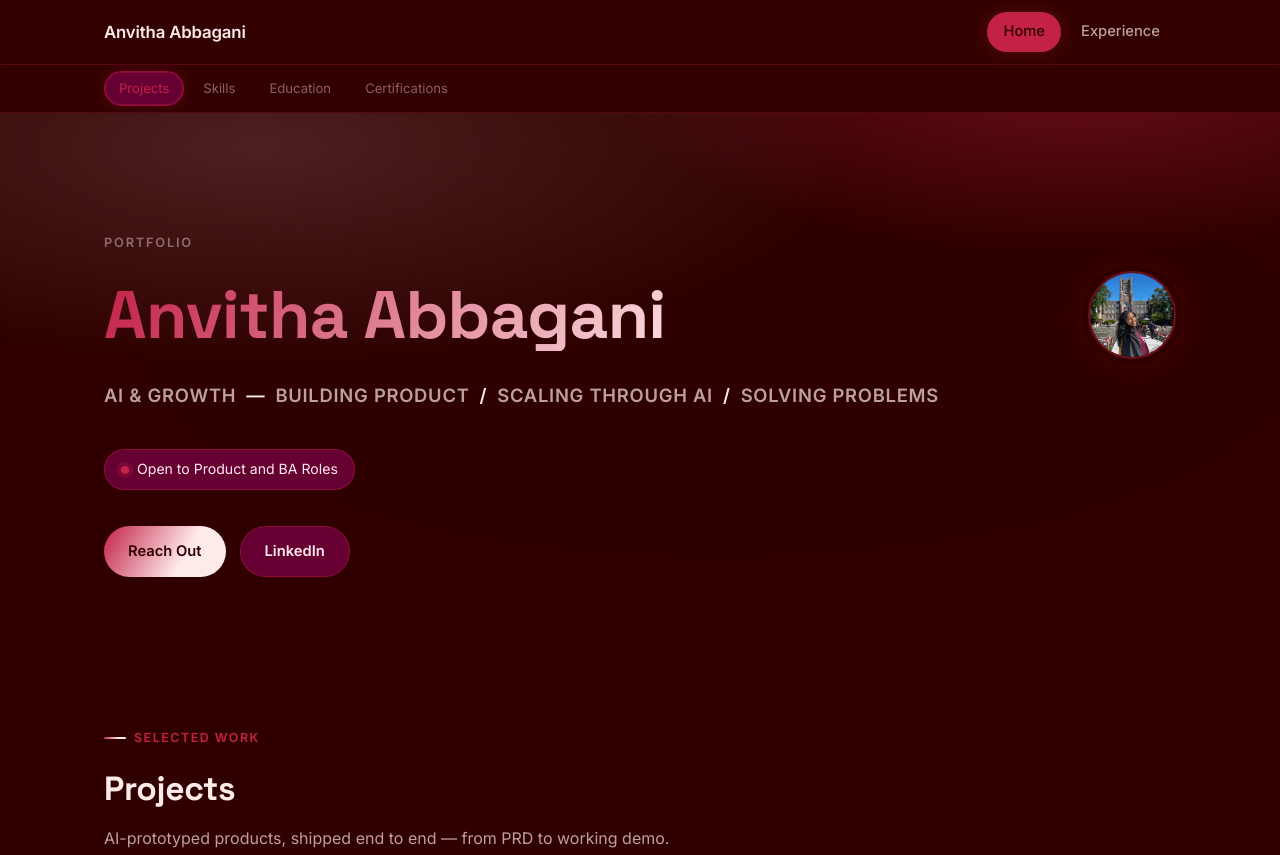
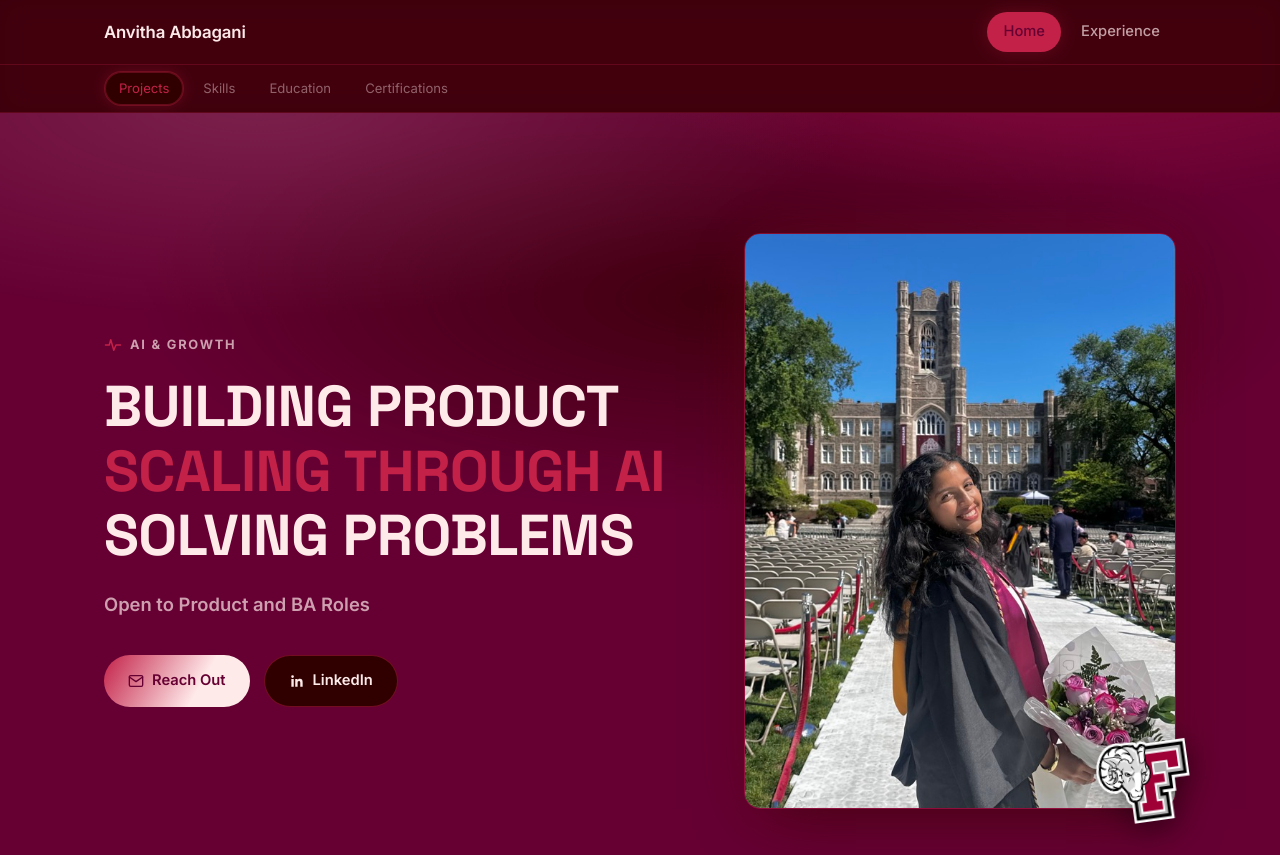
Before and after one commit to aabbagani/portfolio-site, a plain HTML site: page index.html in a window 1280 px wide. Shown: the top 855 px of the page. Drawn offline with Linux system fonts and the light colour scheme.

Commit message:
Swap primary/tertiary colors, drop hero caption, add Fordham logo sticker
Swaps the primary (#660033) and tertiary (#300000) token values, so the
page background is now the lighter burgundy and card surfaces are the
darker maroon-black (previously the other way around).

Removes the "Subject: Anvitha Abbagani" caption from both hero photos.

Adds the Fordham Rams logo (already alpha-transparent, just trimmed to
its bounding box) as a tilted sticker badge on the corner of the hero
photo on both pages, and again inline next to "Fordham University" in
the Education section.

Also bumps the stylesheet's cache-busting query param — this session's
local preview kept round-tripping to a stale cached copy of an old
origin/port, unrelated to the site itself.

Co-Authored-By: Claude Sonnet 5 <noreply@anthropic.com>

```diff
--- a/css/style.css
+++ b/css/style.css
@@ -1,9 +1,9 @@
 /* ===== Design tokens ===== */
 :root {
   /* Brand palette (exact) */
-  --primary: #660033;
+  --primary: #300000;
   --secondary: #ffeaea;
-  --tertiary: #300000;
+  --tertiary: #660033;
   --quad: #c32148;
 
   /* Semantic mapping */
@@ -179,7 +179,7 @@ section:first-of-type { padding-top: 64px; }
     transform: none !important;
     transition: none !important;
   }
-  .hero::before, .hero-role::before { animation: none !important; }
+  .hero::before { animation: none !important; }
 }
 
 .eyebrow {
@@ -231,84 +231,78 @@ section:first-of-type { padding-top: 64px; }
   100% { transform: translate3d(2%, 3%, 0) scale(1.06); }
 }
 
-@keyframes pulse-ring {
-  0%, 100% { box-shadow: 0 0 0 4px var(--glow-soft); }
-  50%      { box-shadow: 0 0 0 8px rgba(195, 33, 72, 0.12); }
+.hero-grid {
+  display: grid;
+  grid-template-columns: 1.15fr 0.85fr;
+  align-items: center;
+  gap: 56px;
 }
 
 .hero-kicker {
+  display: inline-flex;
+  align-items: center;
+  gap: 8px;
   font-size: 0.8rem;
-  font-weight: 600;
+  font-weight: 700;
   letter-spacing: 0.14em;
   text-transform: uppercase;
-  color: var(--text-faint);
-  margin-bottom: 18px;
+  color: var(--text-dim);
+  margin-bottom: 20px;
+}
+.kicker-icon { width: 18px; height: 18px; color: var(--accent); flex: none; }
+
+.hero-headline {
+  display: flex;
+  flex-direction: column;
+  gap: 2px;
+  font-size: clamp(2rem, 4.6vw, 3.6rem);
+  font-weight: 800;
+  line-height: 1.08;
+  text-transform: uppercase;
+}
+.hero-headline .line { color: var(--text); }
+.hero-headline .line.accent { color: var(--accent); }
+
+.hero-subtext {
+  margin-top: 24px;
+  font-size: clamp(1rem, 1.6vw, 1.15rem);
+  font-weight: 600;
+  color: var(--text-dim);
 }
 
-.hero-identity {
-  display: flex;
-  align-items: center;
-  justify-content: space-between;
-  flex-wrap: nowrap;
-  gap: 20px;
+.hero-photo {
+  position: relative;
+  margin: 0;
+  aspect-ratio: 3 / 4;
+}
+.hero-photo-main {
+  width: 100%;
+  height: 100%;
+  object-fit: cover;
+  object-position: 50% 15%;
+  display: block;
+  border-radius: var(--radius);
+  border: 1px solid var(--border-strong);
+  box-shadow: var(--shadow-lg), 0 0 60px -10px var(--glow-soft);
 }
 
-.avatar {
-  width: 88px;
-  height: 88px;
-  border-radius: 50%;
-  object-fit: cover;
-  object-position: 50% 20%;
-  border: 2px solid var(--border-strong);
-  box-shadow: 0 0 0 6px var(--tertiary), 0 0 28px 0 var(--glow-soft);
-  flex: none;
+.hero-photo-badge {
+  position: absolute;
+  right: -14px;
+  bottom: -14px;
+  width: 92px;
+  height: auto;
+  transform: rotate(-8deg);
+  filter: drop-shadow(0 6px 16px rgba(0, 0, 0, 0.55));
 }
 
-.hero h1 {
-  flex: 1 1 auto;
-  min-width: 0;
-  font-size: clamp(1.9rem, 5.5vw, 4.2rem);
-  font-weight: 700;
-  line-height: 1.05;
-  background: var(--grad);
-  -webkit-background-clip: text;
-  background-clip: text;
-  color: transparent;
+@media (max-width: 900px) {
+  .hero-grid { grid-template-columns: 1fr; gap: 40px; }
+  .hero-photo { max-width: 360px; margin: 0 auto; }
 }
 
 @media (max-width: 560px) {
-  .hero-identity { gap: 12px; }
-  .avatar { width: 56px; height: 56px; box-shadow: 0 0 0 4px var(--tertiary), 0 0 18px 0 var(--glow-soft); }
-}
-
-.hero-tagline {
-  margin-top: 22px;
-  font-size: clamp(0.95rem, 1.6vw, 1.15rem);
-  font-weight: 600;
-  letter-spacing: 0.04em;
-  color: var(--text-dim);
-}
-.hero-tagline .sep { color: var(--accent-strong); margin: 0 10px; }
-
-.hero-role {
-  margin-top: 20px;
-  display: inline-flex;
-  align-items: center;
-  gap: 8px;
-  padding: 8px 16px;
-  border-radius: 999px;
-  border: 1px solid var(--border-strong);
-  background: var(--surface);
-  font-size: 0.88rem;
-  color: var(--text);
-}
-.hero-role::before {
-  content: "";
-  width: 8px; height: 8px;
-  border-radius: 50%;
-  background: var(--accent);
-  box-shadow: 0 0 0 4px var(--glow-soft);
-  animation: pulse-ring 2.4s ease-in-out infinite;
+  .hero-photo-badge { width: 68px; right: -8px; bottom: -8px; }
 }
 
 .hero-actions {
@@ -317,6 +311,8 @@ section:first-of-type { padding-top: 64px; }
   gap: 14px;
   flex-wrap: wrap;
 }
+
+.btn svg { width: 16px; height: 16px; flex: none; }
 
 .btn {
   display: inline-flex;
@@ -508,7 +504,9 @@ section:first-of-type { padding-top: 64px; }
   flex-direction: column;
   gap: 6px;
 }
+.edu-school-row { display: flex; align-items: center; gap: 12px; }
 .edu-card .edu-school { font-size: 1.3rem; font-weight: 700; }
+.edu-logo { width: 34px; height: auto; flex: none; }
 .edu-card .edu-degree { color: var(--text-dim); font-size: 0.98rem; margin-top: 4px; }
 .edu-meta {
   display: flex;
@@ -578,16 +576,9 @@ section:first-of-type { padding-top: 64px; }
 /* ===== Experience page ===== */
 .exp-hero {
   padding-top: 100px;
-  padding-bottom: 40px;
+  padding-bottom: 60px;
 }
-.exp-hero h1 {
-  font-size: clamp(2rem, 4.5vw, 3rem);
-  background: var(--grad);
-  -webkit-background-clip: text;
-  background-clip: text;
-  color: transparent;
-}
-.exp-hero p { color: var(--text-dim); margin-top: 14px; max-width: 60ch; }
+.exp-hero .hero-headline { font-size: clamp(2rem, 5vw, 3.4rem); }
 
 .timeline {
   display: flex;
--- a/index.html
+++ b/index.html
@@ -8,7 +8,7 @@
 <link rel="preconnect" href="https://fonts.googleapis.com" />
 <link rel="preconnect" href="https://fonts.gstatic.com" crossorigin />
 <link href="https://fonts.googleapis.com/css2?family=Inter:wght@400;500;600;700&family=Space+Grotesk:wght@500;600;700&display=swap" rel="stylesheet" />
-<link rel="stylesheet" href="css/style.css" />
+<link rel="stylesheet" href="css/style.css?v=4" />
 </head>
 <body data-page="home">
 
@@ -31,20 +31,33 @@
 </nav>
 
 <header class="hero">
-  <div class="wrap">
-    <div class="hero-kicker">Portfolio</div>
-    <div class="hero-identity">
-      <h1>Anvitha Abbagani</h1>
-      <img class="avatar" src="assets/profile.jpg" alt="Anvitha Abbagani" width="88" height="88" />
+  <div class="wrap hero-grid">
+    <div class="hero-content">
+      <div class="hero-kicker">
+        <svg class="kicker-icon" viewBox="0 0 24 24" fill="none" stroke="currentColor" stroke-width="2" stroke-linecap="round" stroke-linejoin="round" aria-hidden="true"><polyline points="2 12 7 12 9 5 13 19 16 12 22 12"/></svg>
+        AI &amp; Growth
+      </div>
+      <h1 class="hero-headline">
+        <span class="line">Building Product</span>
+        <span class="line accent">Scaling Through AI</span>
+        <span class="line">Solving Problems</span>
+      </h1>
+      <p class="hero-subtext">Open to Product and BA Roles</p>
+      <div class="hero-actions">
+        <a class="btn btn-primary" href="mailto:you@example.com">
+          <svg viewBox="0 0 24 24" fill="none" stroke="currentColor" stroke-width="2" stroke-linecap="round" stroke-linejoin="round" aria-hidden="true"><rect x="2" y="4" width="20" height="16" rx="2"/><path d="m22 6-10 7L2 6"/></svg>
+          Reach Out
+        </a>
+        <a class="btn btn-ghost" href="https://www.linkedin.com/in/your-profile" target="_blank" rel="noopener">
+          <svg viewBox="0 0 24 24" fill="currentColor" aria-hidden="true"><path d="M20.45 20.45h-3.55v-5.57c0-1.33-.02-3.03-1.85-3.03-1.85 0-2.14 1.44-2.14 2.94v5.66H9.36V9h3.41v1.56h.05c.48-.9 1.63-1.85 3.36-1.85 3.6 0 4.27 2.37 4.27 5.45v6.29zM5.34 7.43a2.06 2.06 0 1 1 0-4.12 2.06 2.06 0 0 1 0 4.12zM7.12 20.45H3.56V9h3.56v11.45z"/></svg>
+          LinkedIn
+        </a>
+      </div>
     </div>
-    <p class="hero-tagline">
-      AI &amp; GROWTH<span class="sep">—</span>BUILDING PRODUCT<span class="sep">/</span>SCALING THROUGH AI<span class="sep">/</span>SOLVING PROBLEMS
-    </p>
-    <div class="hero-role">Open to Product and BA Roles</div>
-    <div class="hero-actions">
-      <a class="btn btn-primary" href="mailto:you@example.com">Reach Out</a>
-      <a class="btn btn-ghost" href="https://www.linkedin.com/in/your-profile" target="_blank" rel="noopener">LinkedIn</a>
-    </div>
+    <figure class="hero-photo">
+      <img class="hero-photo-main" src="assets/profile.jpg" alt="Anvitha Abbagani" width="600" height="800" />
+      <img class="hero-photo-badge" src="assets/fordham-logo.png" alt="Fordham University" />
+    </figure>
   </div>
 </header>
 
@@ -294,7 +307,10 @@
       <h2>Education</h2>
     </div>
     <div class="edu-card reveal">
-      <div class="edu-school">Fordham University</div>
+      <div class="edu-school-row">
+        <div class="edu-school">Fordham University</div>
+        <img class="edu-logo" src="assets/fordham-logo.png" alt="Fordham University" />
+      </div>
       <div class="edu-degree">B.S. in Global Business in Digital Media &amp; Technology</div>
       <div class="edu-meta">
         <span><strong>New York, NY</strong></span>
```
Also changed, not shown: experience.html (+14 -5 lines), assets/fordham-logo.png (added).
